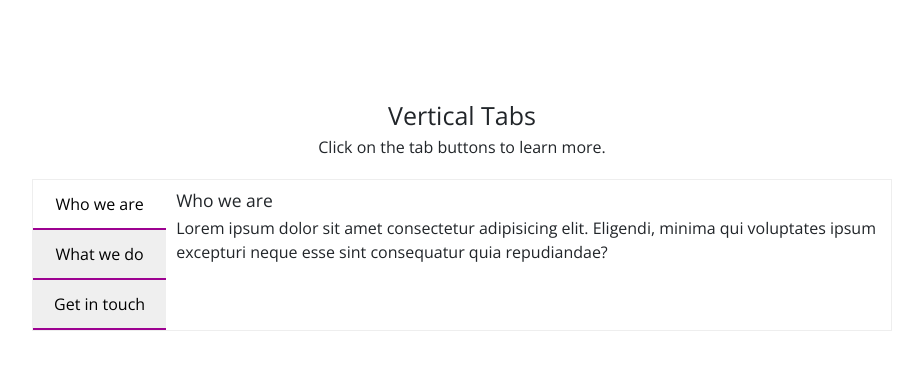
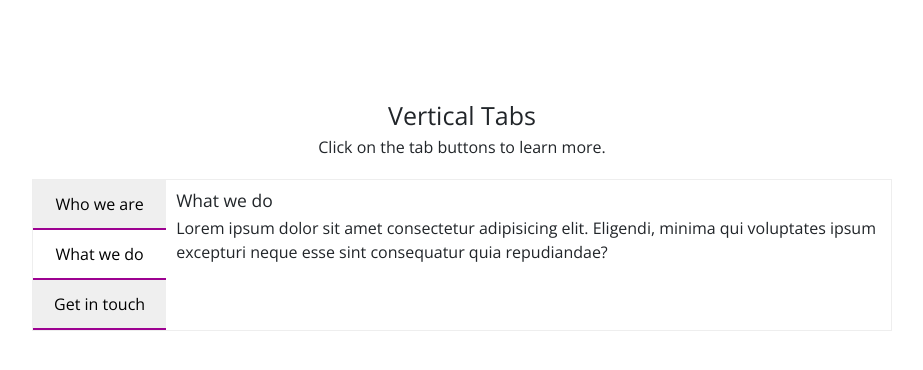
Before and after one commit to akifemresenol1/100daysJavaScript, a plain HTML site: page vertical-tabs/index.html in a window 1280 px wide. Both pictures are taken after a click on the button "What we do". Shown: the whole page, without its empty margins (178-1101 px from the left). Drawn offline with nearby package versions, Linux system fonts and the light colour scheme.

Commit message:
finish javascript

```diff
--- /dev/null
+++ b/vertical-tabs/app.js
@@ -0,0 +1,22 @@
+const tabLinks = document.getElementsByClassName("tab-link");
+const allContent = document.querySelectorAll(".tab-content");
+
+for (let i = 0; i < tabLinks.length; i++) {
+  tabLinks[i].addEventListener("click", function (e) {
+    const current = document.getElementsByClassName("active");
+    current[0].className = current[0].className.replace(" active", "");
+    this.className += " active";
+
+    // Switch content
+    const filter = e.target.dataset.filter;
+    console.log(filter);
+
+    allContent.forEach((content) => {
+      if (content.classList.contains(filter)) {
+        content.style.display = "block";
+      } else {
+        content.style.display = "none";
+      }
+    });
+  });
+}
--- a/vertical-tabs/index.html
+++ b/vertical-tabs/index.html
@@ -14,7 +14,7 @@
       integrity="sha384-BmbxuPwQa2lc/FVzBcNJ7UAyJxM6wuqIj61tLrc4wSX0szH/Ev+nYRRuWlolflfl"
       crossorigin="anonymous"
     />
-    <link rel="stylesheet" href="styles.css" />
+    <link rel="stylesheet" href="style.css" />
   </head>
   <body>
     <div class="container">
@@ -60,6 +60,6 @@
       </div>
     </div>
 
-    <script src="script.js"></script>
+    <script src="app.js"></script>
   </body>
 </html>
```
Also changed, not shown: vertical-tabs/style.css (renamed from vertical-tabs/styles.css).
